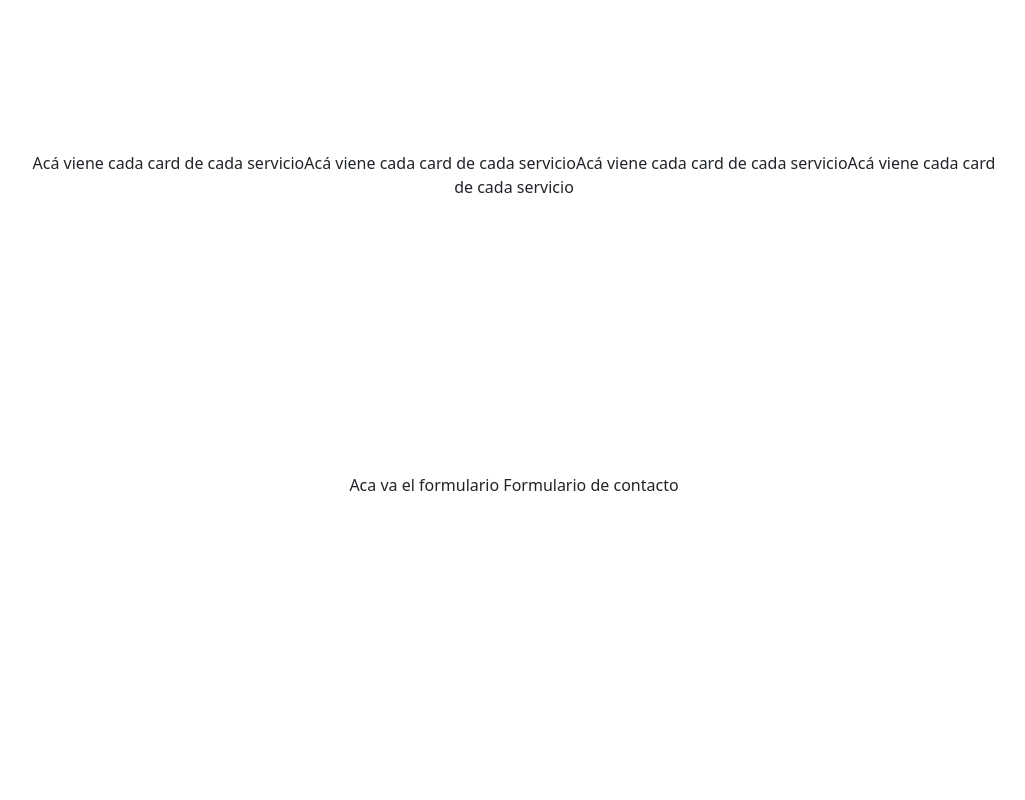
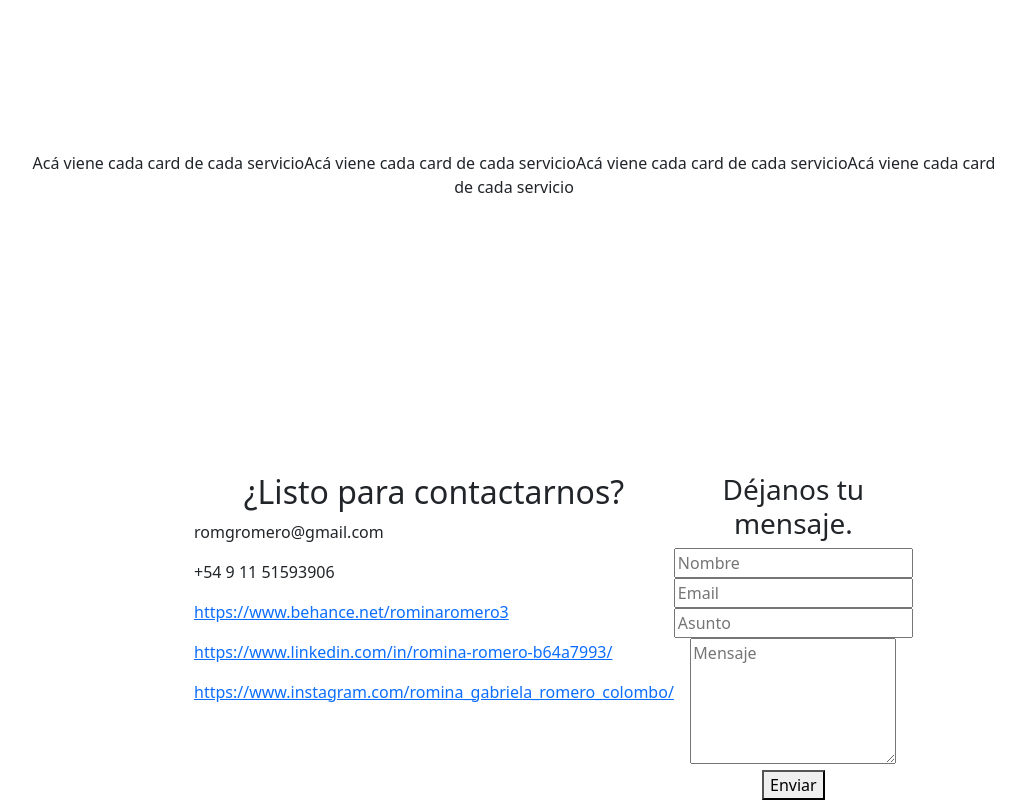
Before and after one commit to masouto94/RawReality, a React (Create React App) app in the folder rawreality/: page / in a window 1280 px wide. Shown: the part 2463-3263 px from the top of the page, without its empty margins (126-1151 px from the left). Before the commit the page ends 2960 px from the top, so only its background shows below. Built offline with nearby package versions, Linux system fonts and the light colour scheme.

Commit message:
componente ContactCard actualizado

```diff
--- a/rawreality/src/Components/Cards/ContactCard.jsx
+++ b/rawreality/src/Components/Cards/ContactCard.jsx
@@ -1,14 +1,96 @@
-import React from 'react'
+import React from "react";
+import Card from "./Card";
 
 const ContactCard = () => {
     return (
-        <div>
-            <form>
-                Aca va el formulario
-                Formulario de contacto
-            </form>
-        </div>
-    )
-}
+        <>
+            <Card display={"flex"} margin={"0 25%"}>
+                {/* INICIO CONTENIDO DEL LADO IZQUIERDO */}
+                <div>
+                    <div class="titulo">
+                        <h2>¿Listo para contactarnos?</h2>
+                    </div>
+                    <div className="text-start">
+                        <p>
+                            <i></i>
+                            romgromero@gmail.com
+                        </p>
+                        <p>
+                            <i></i>
+                            <p>+54 9 11 51593906</p>
+                        </p>
+                        <p>
+                            <i></i>
+                            <a href="https://www.behance.net/rominaromero3">
+                                https://www.behance.net/rominaromero3
+                            </a>
+                        </p>
+                        <p>
+                            <i></i>
+                            <a href="https://www.linkedin.com/in/romina-romero-b64a7993/">
+                                https://www.linkedin.com/in/romina-romero-b64a7993/
+                            </a>
+                        </p>
+                        <p>
+                            <i></i>
+                            <a href="https://www.instagram.com/romina_gabriela_romero_colombo/">
+                                https://www.instagram.com/romina_gabriela_romero_colombo/
+                            </a>
+                        </p>
+                    </div>
+                </div>
+                {/* FIN CONTENIDO DEL LADO IZQUIERDO */}
 
-export default ContactCard
+                {/* INICIO CONTENIDO DEL LADO DERECHO */}
+                <div>
+                    <h3>Déjanos tu mensaje.</h3>
+
+                    <form method="POST" id="form">
+                        <div>
+                            <input
+                                type="text"
+                                name="nombre"
+                                id="name"
+                                placeholder="Nombre"
+                                required
+                            />
+                        </div>
+                        <div>
+                            <input
+                                type="email"
+                                name="email"
+                                id="email"
+                                placeholder="Email"
+                                required
+                            />
+                        </div>
+                        <div>
+                            <input
+                                type="text"
+                                name="asunto"
+                                id="asunto"
+                                placeholder="Asunto"
+                                required
+                            />
+                        </div>
+                        <div>
+                            <textarea
+                                rows="5"
+                                name="message"
+                                id="mensaje"
+                                placeholder="Mensaje"
+                                required
+                            ></textarea>
+                        </div>
+                        <div>
+                            <button type="submit">Enviar</button>
+                        </div>
+                    </form>
+                </div>
+                {/* FIN CONTENIDO DEL LADO DERECHO */}
+            </Card>
+        </>
+    );
+};
+
+export default ContactCard;
```
Also changed, not shown: 2 other files (tests, documents, lock files or other folders).
